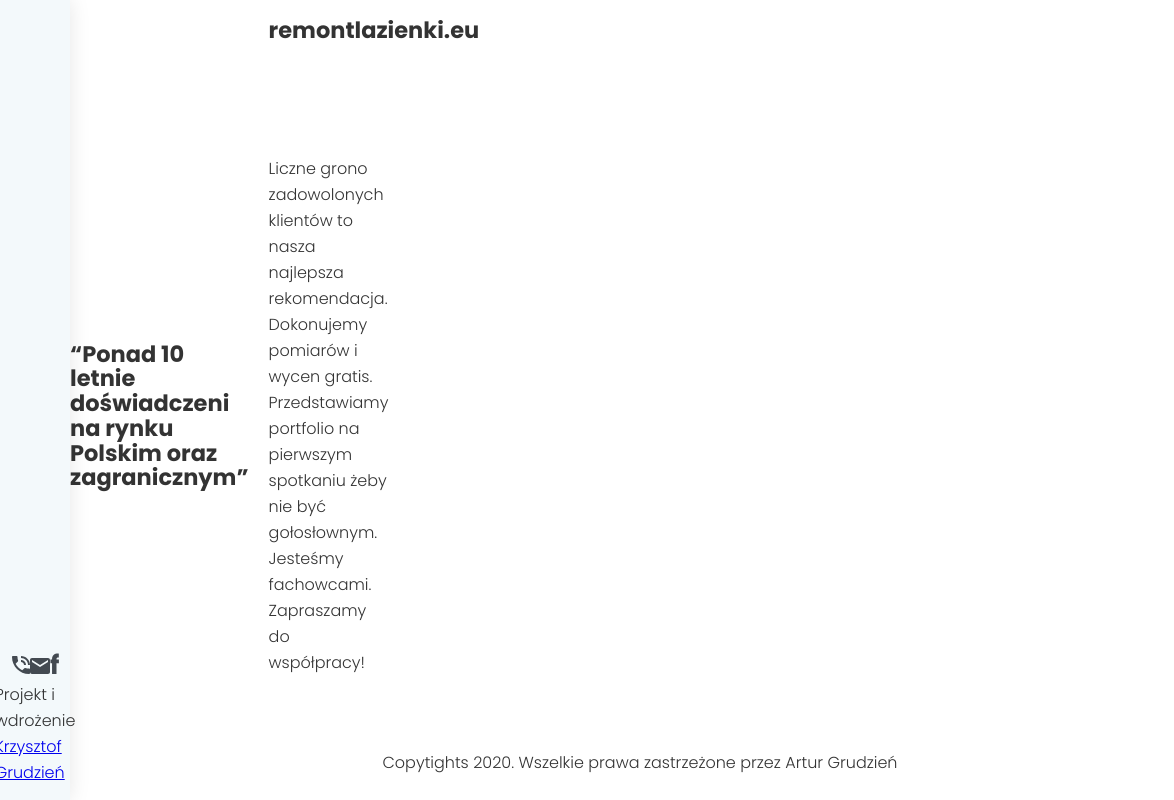
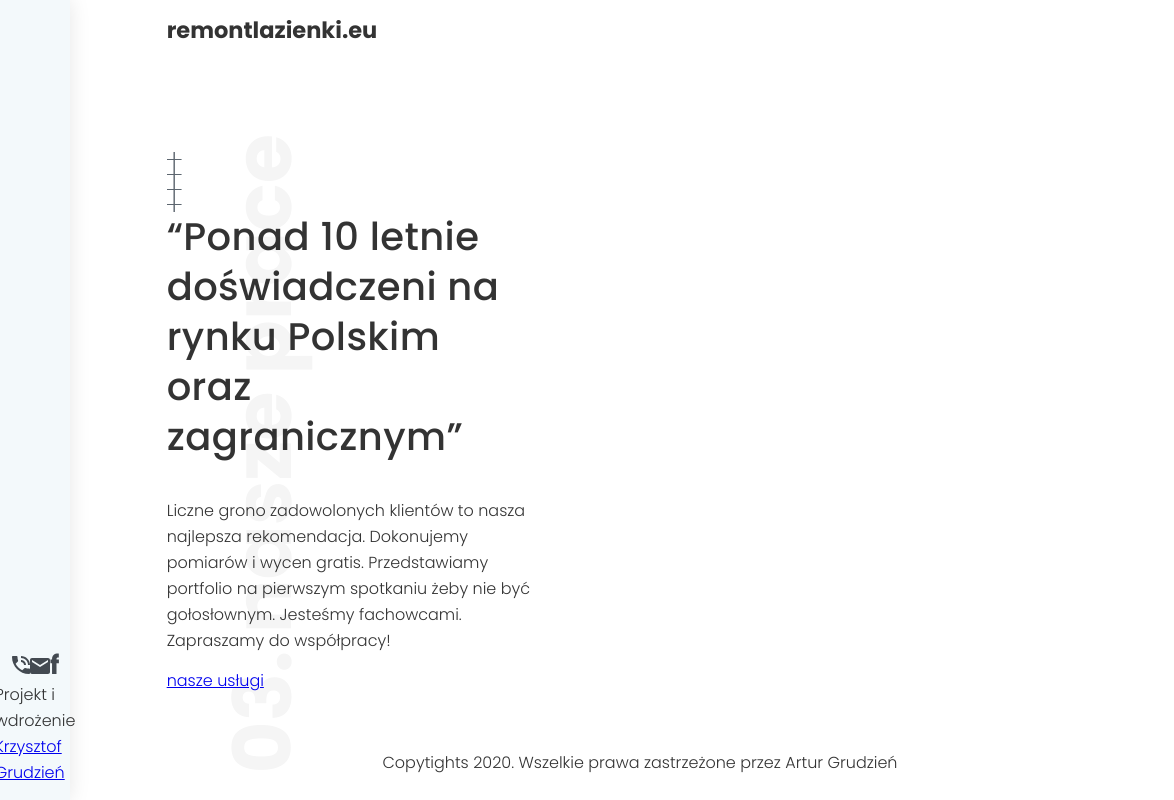
Before and after one commit to KrzysztofGrudzien/website-remontlazienki.eu, a Gatsby site: page /gallery in a window 1280 px wide. Shown: the full height of the page, 0-1174 px from the left. Built offline with nearby package versions, Linux system fonts and the light colour scheme; Gatsby itself is replaced by a stand-in of ours.

Commit message:
add styles for main info on the top of page

```diff
--- a/src/pages/gallery.js
+++ b/src/pages/gallery.js
@@ -1,16 +1,37 @@
 import React from "react"
 import Layout from "../components/Layout/layout"
+import galleryStyles from "./pages.module.scss"
+import IconSmallCross from "../assets/icons/icon-cross-small.svg"
+import LinkButton from "../components/LinkButton/LinkButton"
 
 const GalleryPage = () => {
   return (
     <Layout>
-      <h1>“Ponad 10 letnie doświadczeni na rynku Polskim oraz zagranicznym”</h1>
-      <p>
-        Liczne grono zadowolonych klientów to nasza najlepsza rekomendacja.
-        Dokonujemy pomiarów i wycen gratis. Przedstawiamy portfolio na pierwszym
-        spotkaniu żeby nie być gołosłownym. Jesteśmy fachowcami. Zapraszamy do
-        współpracy!
-      </p>
+      <article className={galleryStyles.article}>
+        <IconSmallCross
+          className={galleryStyles.articleIconSmallCrossLeftTop}
+        />
+        <IconSmallCross
+          className={galleryStyles.articleIconSmallCrossLeftBottom}
+        />
+        <IconSmallCross
+          className={galleryStyles.articleIconSmallCrossRightTop}
+        />
+        <IconSmallCross
+          className={galleryStyles.articleIconSmallCrossRightBottom}
+        />
+        <h2>
+          “Ponad 10 letnie doświadczeni na rynku Polskim oraz zagranicznym”
+        </h2>
+        <p className={galleryStyles.articleTitle}>
+          Liczne grono zadowolonych klientów to nasza najlepsza rekomendacja.
+          Dokonujemy pomiarów i wycen gratis. Przedstawiamy portfolio na
+          pierwszym spotkaniu żeby nie być gołosłownym. Jesteśmy fachowcami.
+          Zapraszamy do współpracy!
+        </p>
+        <LinkButton />
+      </article>
+      <span className="page-id">03. nasze prace</span>
     </Layout>
   )
 }
```
